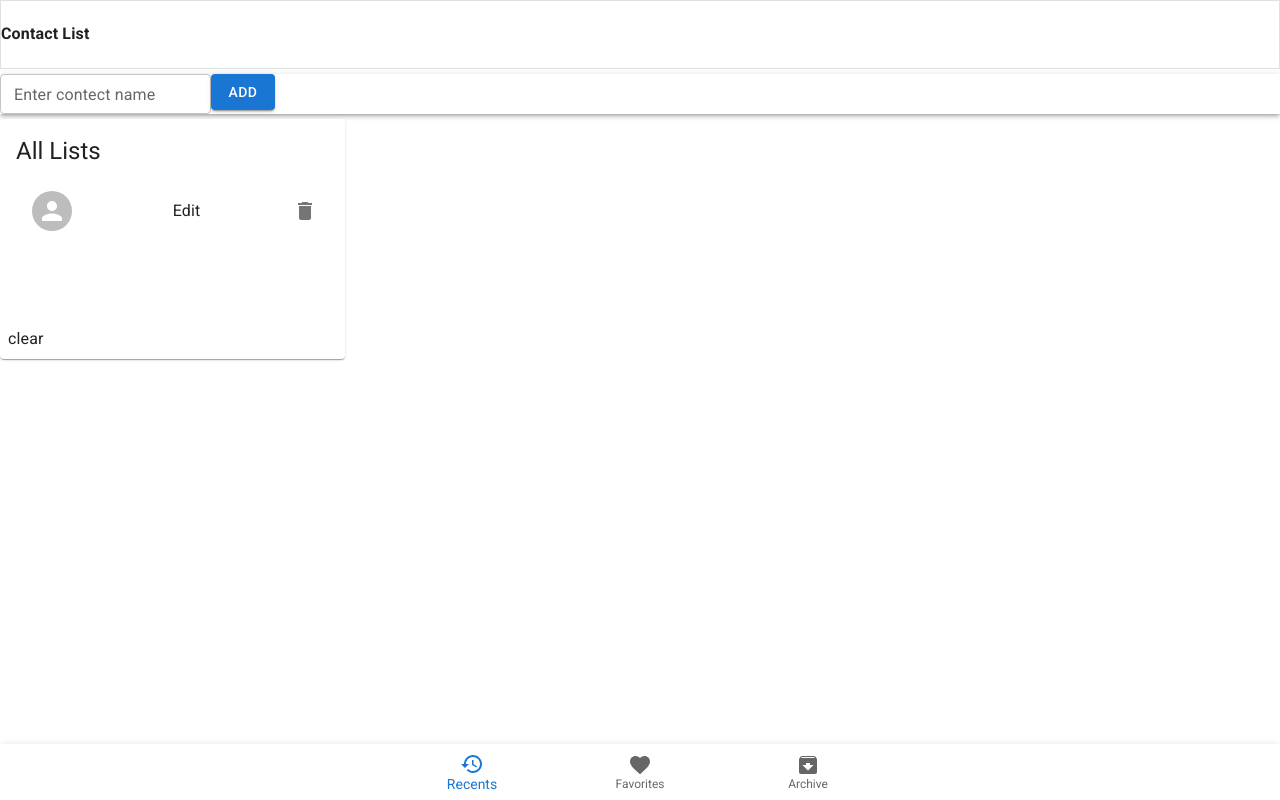
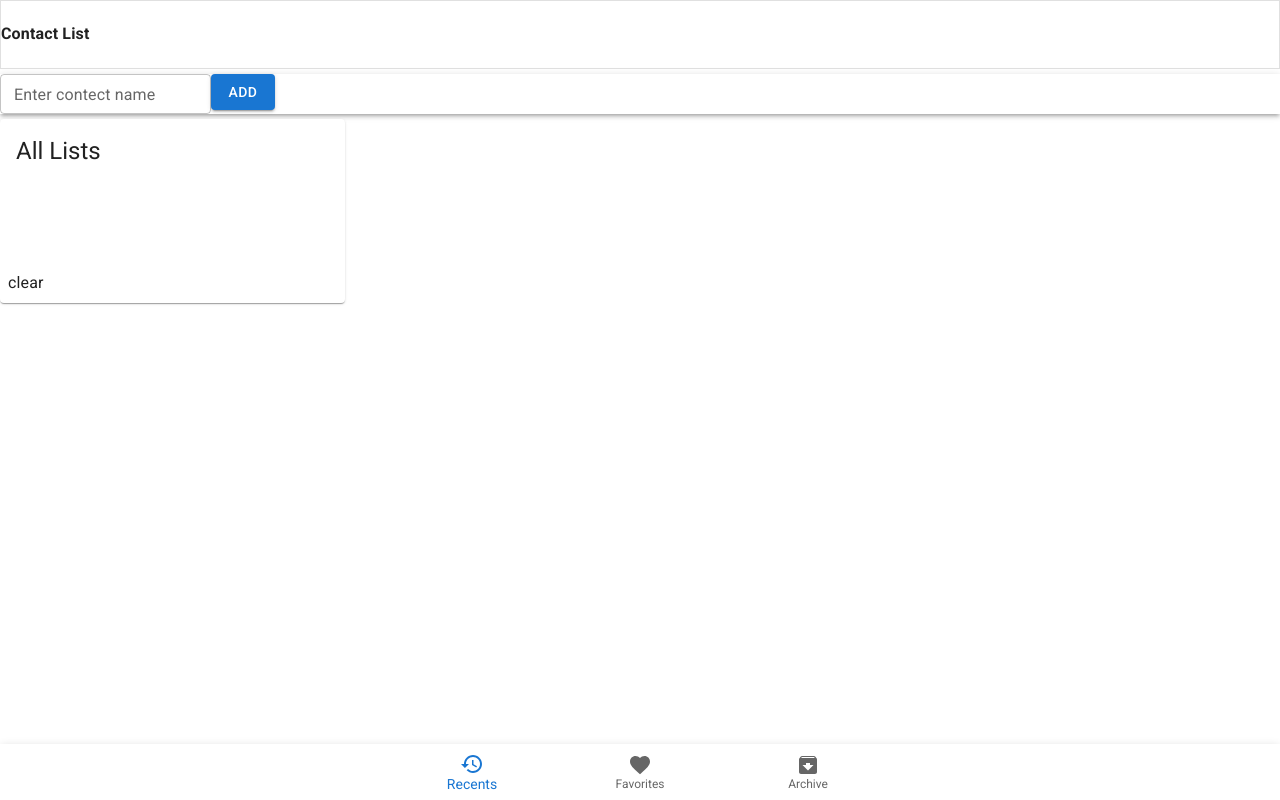
Before and after one commit to rky9/react-application, a React (Create React App) app: page / in a window 1280 px wide. Built offline with nearby package versions, Linux system fonts and the light colour scheme.

Commit message:
delete operation

```diff
--- a/src/Components/Common/ContectList.js
+++ b/src/Components/Common/ContectList.js
@@ -26,7 +26,9 @@ export default function ContactList(props) {
     ref.current.ownerDocument.body.scrollTop = 0;
     setMessages(messageExamples);
   }, [value, setMessages]);
-
+  const deleteList = (name) => {
+    props.deleteData(name);
+  };
   return (
     <Box sx={{ pb: 7 }} ref={ref}>
       <CssBaseline />
@@ -39,7 +41,11 @@ export default function ContactList(props) {
             <ListItemText primary={name} secondary={email} />
             <ListItemText primary="Edit" />
 
-            <IconButton edge="end" aria-label="delete">
+            <IconButton
+              edge="end"
+              aria-label="delete"
+              onClick={() => deleteList(name)}
+            >
               <DeleteIcon />
             </IconButton>
           </ListItem>
--- a/src/Components/Pages/Dashboard.js
+++ b/src/Components/Pages/Dashboard.js
@@ -11,13 +11,16 @@ import GlobalButton from "../Common/Button";
 import ContactList from "../Common/ContectList";
 export default function Dashboard() {
   const [val, setVal] = React.useState("");
-  const [sendData, setSendData] = React.useState([{}]);
+  const [sendData, setSendData] = React.useState([]);
   const inputChange = (valueis) => {
     setVal(valueis);
   };
   const addContact = () => {
     setSendData([...sendData, { name: val, email: "rajesh.coer@gmail.com" }]);
     setVal("");
+  };
+  const deleteData = (name) => {
+    setSendData(sendData.filter((e) => e.name !== name));
   };
   return (
     <Box>
@@ -46,7 +49,7 @@ export default function Dashboard() {
           <Typography gutterBottom variant="h5" component="div">
             All Lists
           </Typography>
-          <ContactList data={sendData} />
+          <ContactList data={sendData} deleteData={deleteData} />
         </CardContent>
         <CardActions>clear</CardActions>
       </Card>
```
